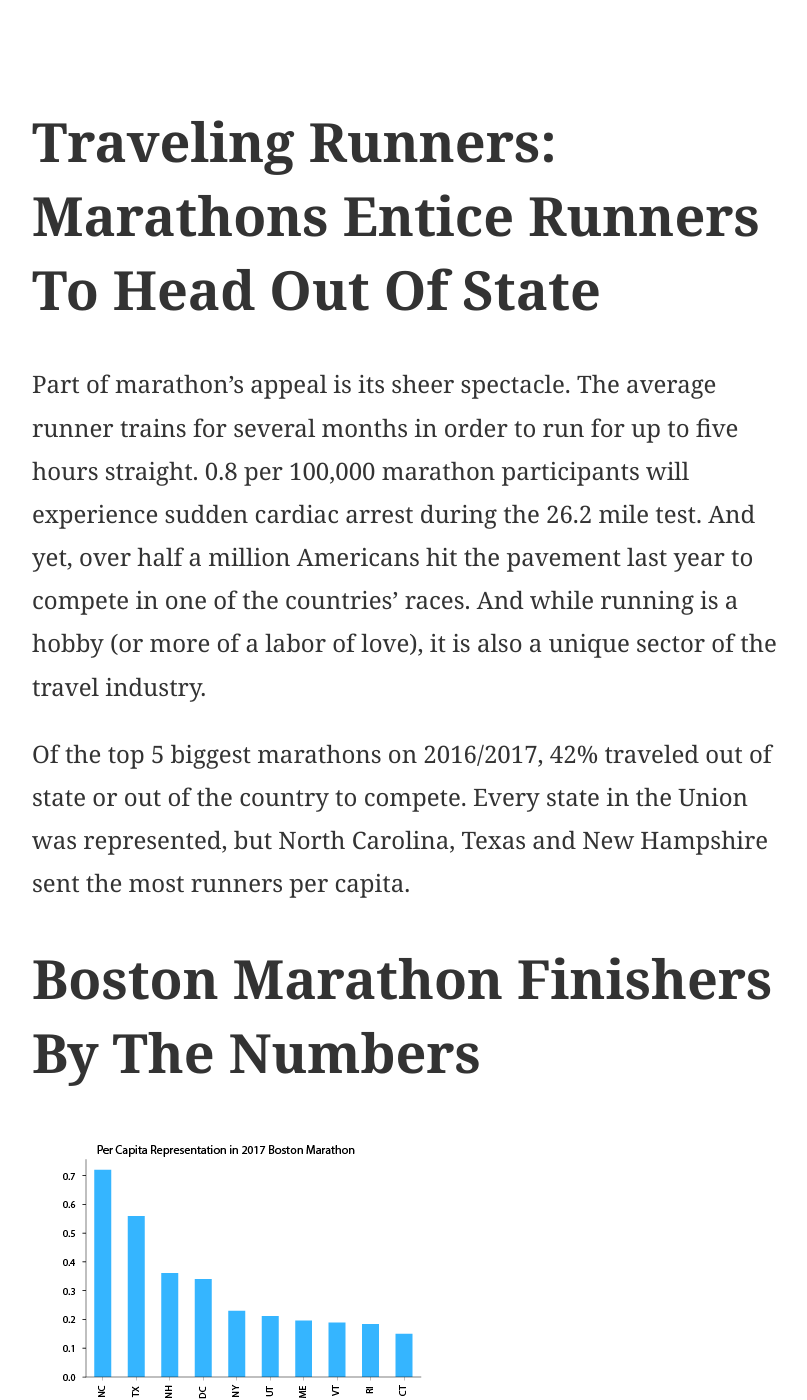
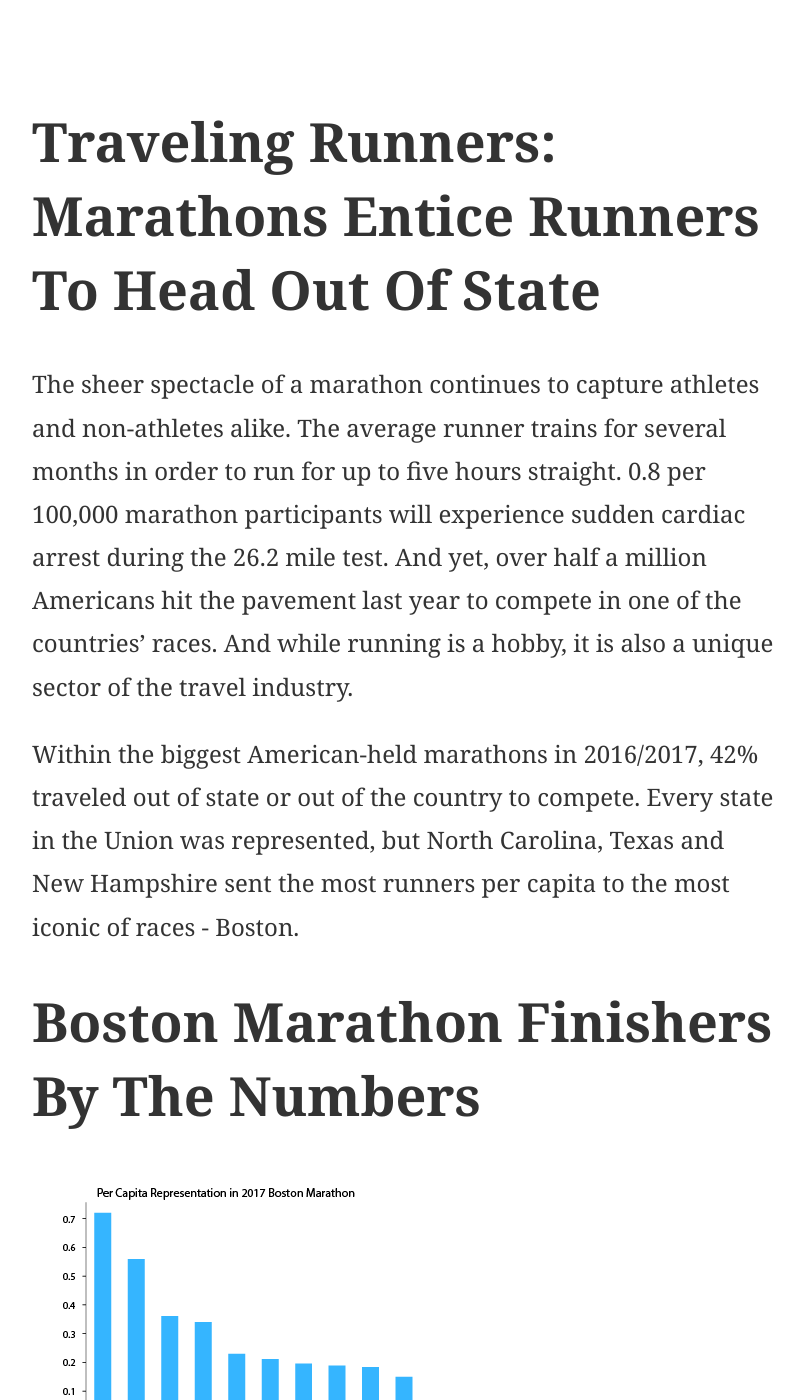
Before and after one commit to maijaliisa/studio-projects, a Jekyll site: the page built from docs/a-very-cool-project/index.md, in a window 1280 px wide and 1400 px high. Shown: the whole window, without its empty margins (233-1040 px from the left). Built offline with Jekyll 4.4.1, drawn with Linux system fonts in a browser that asks for light colours; some of the changed text lies outside the part shown.

Commit message:
Additions: :

```diff
--- a/docs/a-very-cool-project/index.md
+++ b/docs/a-very-cool-project/index.md
@@ -7,14 +7,15 @@
 
 # Traveling Runners: Marathons Entice Runners To Head Out Of State
 
-Part of marathon's appeal is its sheer spectacle. The average runner trains for several months in order to run for up to five hours straight. 0.8 per 100,000 marathon participants will experience sudden cardiac arrest during the 26.2 mile test. And yet, over half a million Americans hit the pavement last year to compete in one of the countries' races. And while running is a hobby (or more of a labor of love), it is also a unique sector of the travel industry.
+The sheer spectacle of a marathon continues to capture athletes and non-athletes alike. The average runner trains for several months in order to run for up to five hours straight. 0.8 per 100,000 marathon participants will experience sudden cardiac arrest during the 26.2 mile test. And yet, over half a million Americans hit the pavement last year to compete in one of the countries' races. And while running is a hobby, it is also a unique sector of the travel industry.
 
-Of the top 5 biggest marathons on 2016/2017, 42% traveled out of state or out of the country to compete. Every state in the Union was represented, but North Carolina, Texas and New Hampshire sent the most runners per capita.
+Within the biggest American-held marathons in 2016/2017, 42% traveled out of state or out of the country to compete. Every state in the Union was represented, but North Carolina, Texas and New Hampshire sent the most runners per capita to the most iconic of races - Boston.
 
 # Boston Marathon Finishers By The Numbers
 
 ![](Lede_Image_Boston2.png)
 
-Qualifying for the Boston Marathon is based on time/age rates, making it one of the most competitive races for which you can gain entry. But other large races, such as LA and Chicago (which have a slightly more open registration system), actually attract even more out-of-towners on race day. Specifically,
+Qualifying for the Boston Marathon is based on time/age rates, making it one of the most competitive races for which you can gain entry. But it is not the only race in the US that will get active runners to travel across the country. Of other top US marathons, Chicago attracts the most out-of-town runners (nearly double those who head to the similarly-sized LA Marathon).
 
+# LA and Chicago Marathon Finishers By Category
 ![](Compare.png)
```
